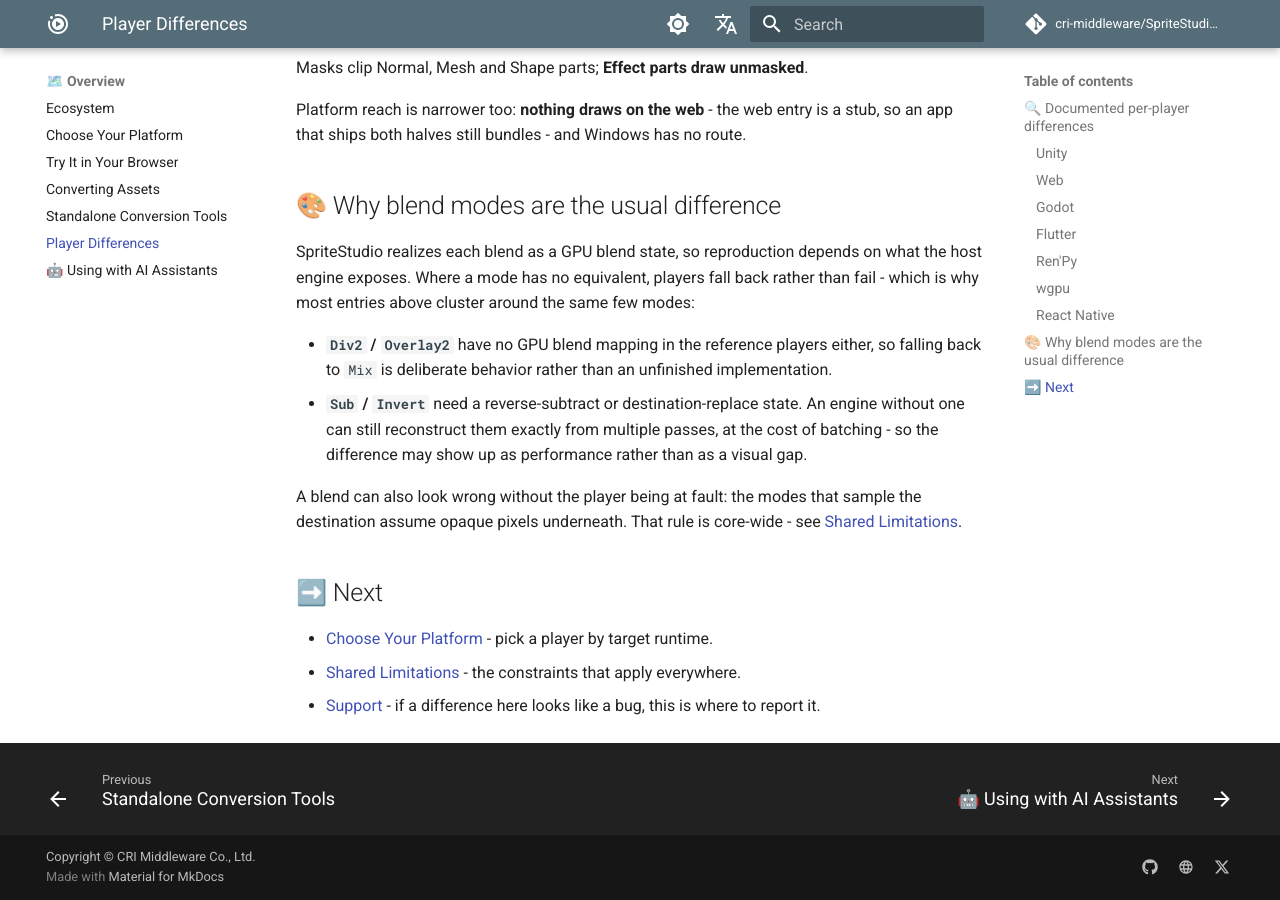
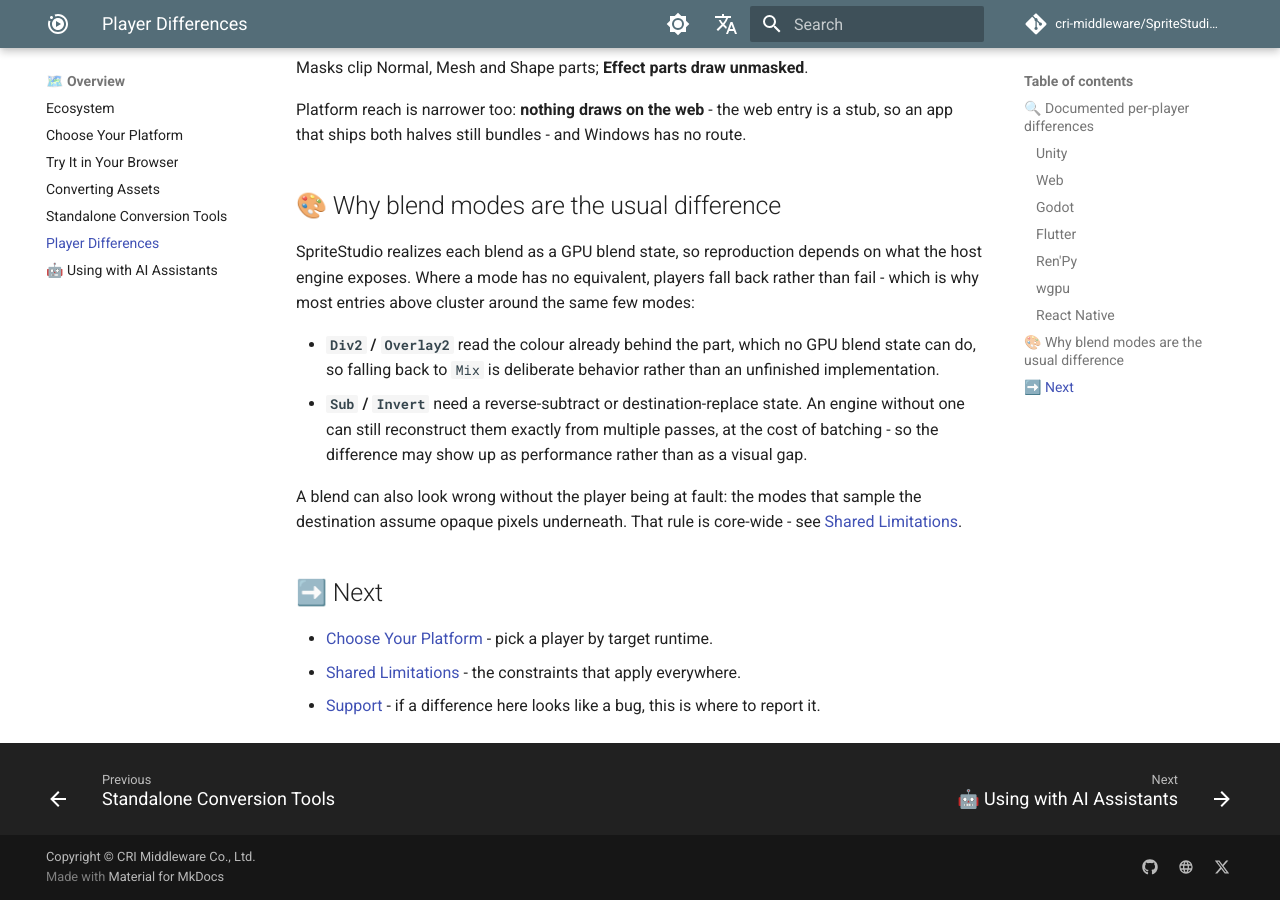
Before and after one commit to cri-middleware/SpriteStudio-Docs, an MkDocs documentation site: the page built from docs/en/overview/player-differences.md, in a window 1280 px wide and 900 px high, scrolled down 2727 px. Built offline with MkDocs 1.6.1 and Material for MkDocs 9.7.7, drawn with Linux system fonts in a browser that asks for light colours; comment, search, counter and statistics services are not loaded.

Commit message:
Explain the Div2 / Overlay2 fallback without "the reference players"
Player differences said Div2 and Overlay2 have no GPU blend mapping "in
the reference players either". Which Player is read against which is an
arrangement among maintainers (MAINTAINING_PLAYERS §5), and the Players
this pass touched no longer explain their fallback that way. The reason
is the modes themselves: they read the colour already behind the part,
which a GPU blend state cannot.

```diff
--- a/docs/en/overview/player-differences.md
+++ b/docs/en/overview/player-differences.md
@@ -111,8 +111,8 @@ SpriteStudio realizes each blend as a GPU blend state, so reproduction depends o
 engine exposes. Where a mode has no equivalent, players fall back rather than fail - which is why
 most entries above cluster around the same few modes:
 
-- **`Div2` / `Overlay2`** have no GPU blend mapping in the reference players either, so falling
-  back to `Mix` is deliberate behavior rather than an unfinished implementation.
+- **`Div2` / `Overlay2`** read the colour already behind the part, which no GPU blend state can do,
+  so falling back to `Mix` is deliberate behavior rather than an unfinished implementation.
 - **`Sub` / `Invert`** need a reverse-subtract or destination-replace state. An engine without one can
   still reconstruct them exactly from multiple passes, at the cost of batching - so the difference
   may show up as performance rather than as a visual gap.
```
Also changed, not shown: docs/ja/overview/player-differences.md (+1 -1 lines).
